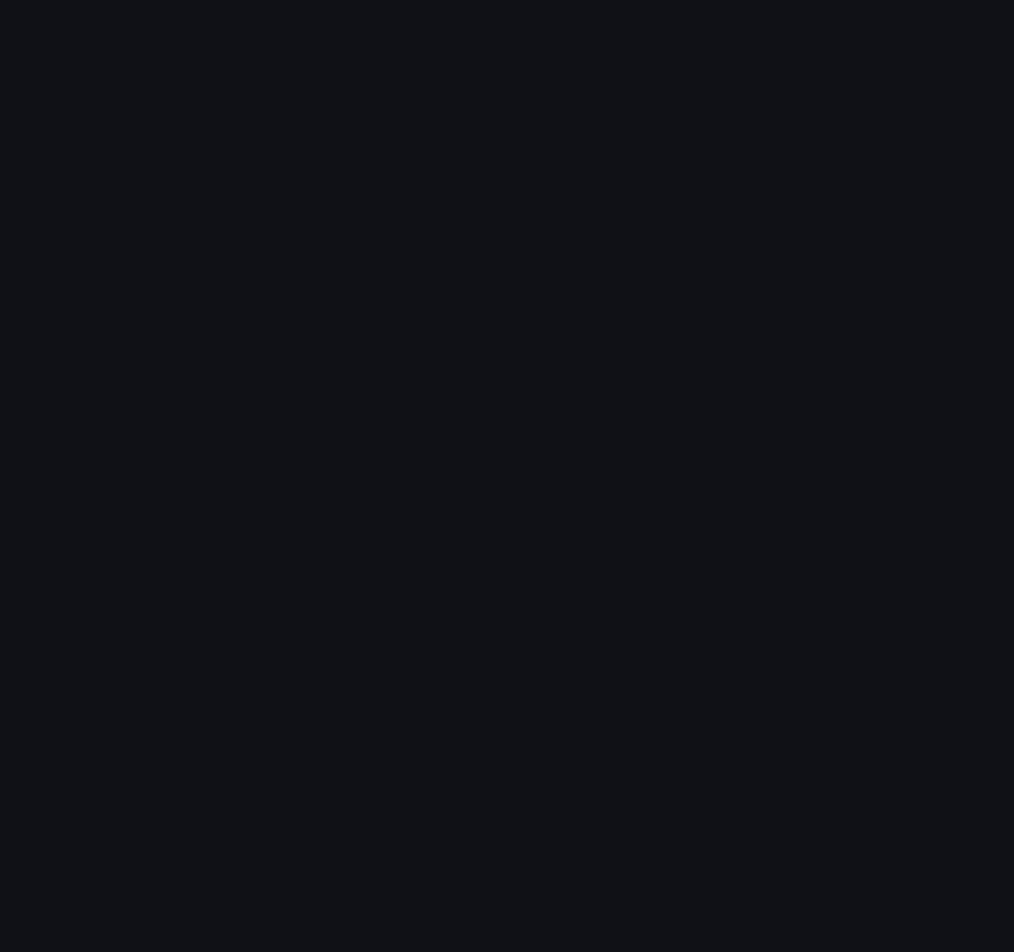
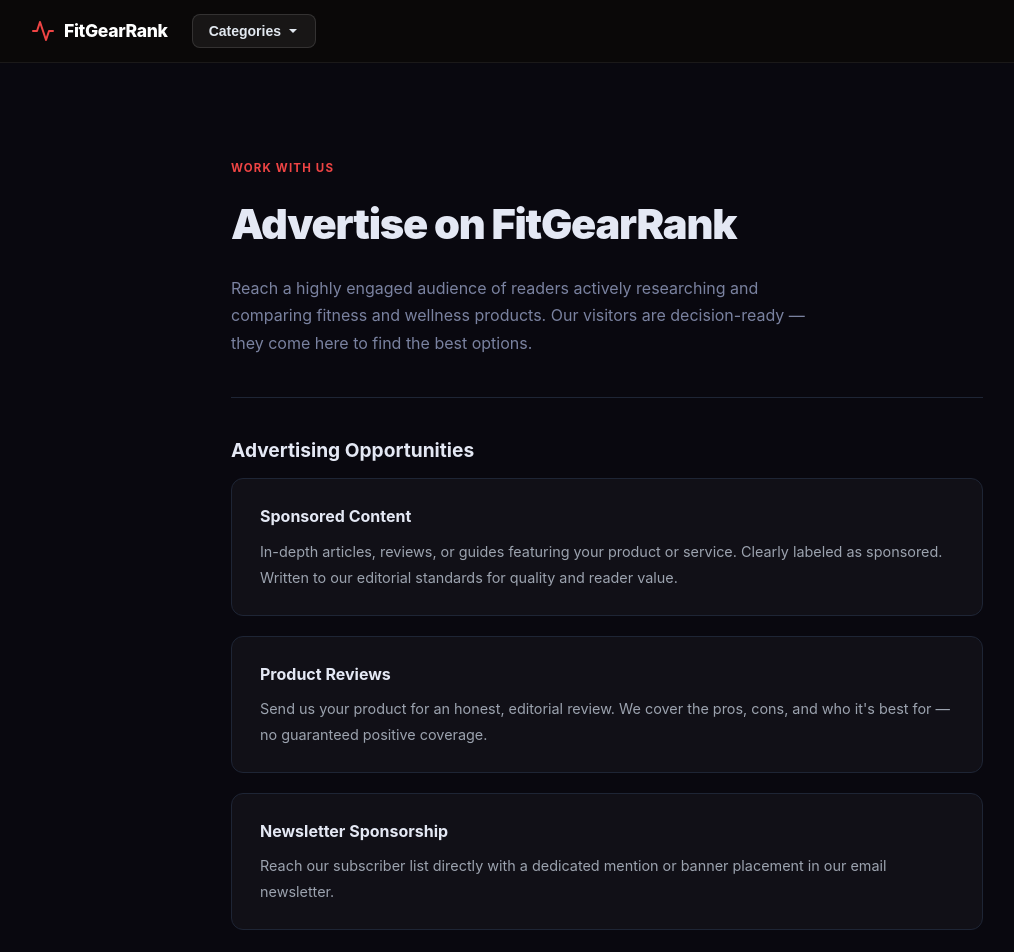
Before and after one commit to conceptsellerbills-cmyk/fitgearrank, a Next.js app: page /advertise in a window 1280 px wide. Before the commit this address had no page. Shown: the top 952 px of the page, without its empty margins (33-1047 px from the left). Before the commit the page ends 800 px from the top, so only its background shows below. Built offline with nearby package versions, Linux system fonts and the light colour scheme.

Commit message:
feat: add Advertise page

```diff
--- /dev/null
+++ b/app/advertise/page.tsx
@@ -0,0 +1,57 @@
+import type { Metadata } from "next";
+export const metadata: Metadata = { title: "Advertise — FitGearRank", description: "Advertise with FitGearRank and reach a targeted audience interested in fitness and wellness products." };
+export default function AdvertisePage() {
+  return (
+    <>
+      <style>{`
+  *,*::before,*::after{box-sizing:border-box;margin:0;padding:0}
+  body{background:#09080f;color:#e4e8f4;font-family:-apple-system,BlinkMacSystemFont,"Segoe UI",sans-serif;line-height:1.7}
+  a{color:#ef4444;text-decoration:none}
+  a:hover{text-decoration:underline}
+  .page-wrap{max-width:800px;margin:0 auto;padding:56px 24px 100px}
+  .page-eyebrow{font-size:0.72rem;font-weight:700;letter-spacing:0.1em;text-transform:uppercase;color:#ef4444;margin-bottom:10px}
+  .page-title{font-size:clamp(1.8rem,4vw,2.6rem);font-weight:900;letter-spacing:-0.03em;margin-bottom:16px;color:#e4e8f4}
+  .page-subtitle{font-size:1rem;color:#7a82a0;margin-bottom:40px;line-height:1.7;max-width:600px}
+  .page-divider{border:none;border-top:1px solid #1e2535;margin:36px 0}
+  h2{font-size:1.2rem;font-weight:700;color:#e4e8f4;margin:32px 0 12px}
+  p{color:#9ca3af;line-height:1.8;margin-bottom:16px}
+  ul{color:#9ca3af;margin:0 0 16px 20px;line-height:1.9}
+  li{margin-bottom:4px}
+  .contact-form{display:flex;flex-direction:column;gap:16px;margin-top:24px}
+  .form-group{display:flex;flex-direction:column;gap:6px}
+  .form-group label{font-size:0.85rem;font-weight:600;color:#c8cad8}
+  .form-group input,.form-group textarea,.form-group select{background:rgba(255,255,255,0.05);border:1px solid rgba(255,255,255,0.1);border-radius:8px;padding:12px 16px;color:#e4e8f4;font-size:0.95rem;font-family:inherit;outline:none;transition:border-color 0.15s;resize:vertical}
+  .form-group input:focus,.form-group textarea:focus,.form-group select:focus{border-color:#ef4444}
+  .form-group input::placeholder,.form-group textarea::placeholder{color:#4b5563}
+  .form-submit{background:#ef4444;color:#fff;border:none;border-radius:10px;padding:13px 32px;font-size:1rem;font-weight:700;cursor:pointer;align-self:flex-start;transition:opacity 0.15s}
+  .form-submit:hover{opacity:0.85}
+  .info-card{background:rgba(255,255,255,0.03);border:1px solid #1e2535;border-radius:12px;padding:24px 28px;margin-bottom:20px}
+  .info-card h3{font-size:1rem;font-weight:700;color:#e4e8f4;margin-bottom:8px}
+  .info-card p{margin:0;font-size:0.9rem}
+  .highlight-box{background:rgba(239,68,68,0.08);border:1px solid rgba(239,68,68,0.25);border-radius:12px;padding:24px 28px;margin:28px 0}
+  .highlight-box p{margin:0;color:#c8cad8}
+`}</style>
+      <div className="page-wrap">
+        <div className="page-eyebrow">Work With Us</div>
+        <h1 className="page-title">Advertise on FitGearRank</h1>
+        <p className="page-subtitle">Reach a highly engaged audience of readers actively researching and comparing fitness and wellness products. Our visitors are decision-ready — they come here to find the best options.</p>
+        <hr className="page-divider" />
+        <h2>Advertising Opportunities</h2>
+        <div className="info-card">
+          <h3>Sponsored Content</h3>
+          <p>In-depth articles, reviews, or guides featuring your product or service. Clearly labeled as sponsored. Written to our editorial standards for quality and reader value.</p>
+        </div>
+        <div className="info-card">
+          <h3>Product Reviews</h3>
+          <p>Send us your product for an honest, editorial review. We cover the pros, cons, and who it's best for — no guaranteed positive coverage.</p>
+        </div>
+        <div className="info-card">
+          <h3>Newsletter Sponsorship</h3>
+          <p>Reach our subscriber list directly with a dedicated mention or banner placement in our email newsletter.</p>
+        </div>
+        <h2>Get in Touch</h2>
+        <p>For pricing, media kit, and availability, contact us at <a href="mailto:hello@fitgearrank.com">hello@fitgearrank.com</a> with the subject line "Advertising Inquiry". We'll respond within 2 business days.</p>
+      </div>
+    </>
+  );
+}
```
